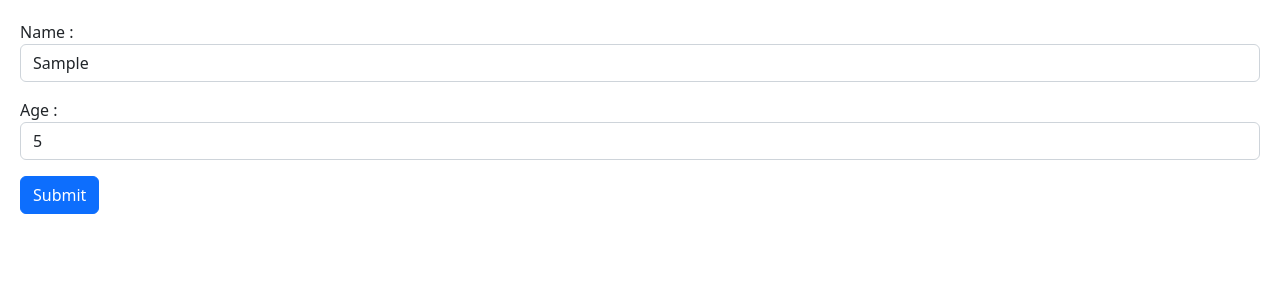
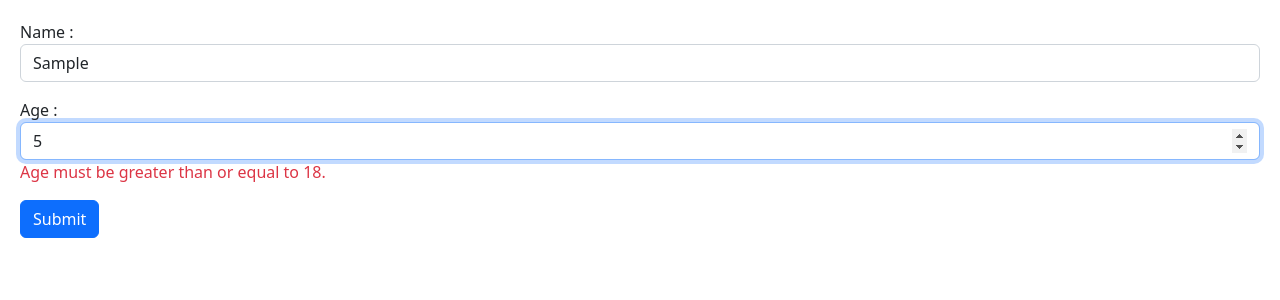
Before and after one commit to Murugananthstr/FullCourseReact18withTypeScript, a React (Vite) app in the folder react-app/: page / in a window 1280 px wide. Both pictures are taken after typing "Sample", "5" into the empty fields and a click on the button "Submit". Shown: the top 300 px of the page. Built offline with nearby package versions, Linux system fonts and the light colour scheme.

Commit message:
Schema based validation, Type Interference, custom validation taken care here

```diff
--- a/react-app/package.json
+++ b/react-app/package.json
@@ -9,13 +9,15 @@
     "preview": "vite preview"
   },
   "dependencies": {
+    "@hookform/resolvers": "^2.9.11",
     "bootstrap": "^5.2.3",
     "immer": "^9.0.19",
     "react": "^18.2.0",
     "react-dom": "^18.2.0",
     "react-hook-form": "7.43",
     "react-icons": "^4.7.1",
-    "styled-components": "^6.0.8"
+    "styled-components": "^6.0.8",
+    "zod": "^3.20.6"
   },
   "devDependencies": {
     "@types/react": "^18.0.27",
--- a/react-app/src/components/Form.tsx
+++ b/react-app/src/components/Form.tsx
@@ -1,16 +1,26 @@
 import { FieldValues, useForm } from "react-hook-form";
+import * as z from "zod";
+import { zodResolver } from "@hookform/resolvers/zod";
 
-interface FormData {
-  name: string;
-  age: number;
-}
+const schema = z.object({
+  name: z
+    .string()
+    .min(5, { message: "Name must be atleast 5 characters" })
+    .max(50, { message: "This name cannot exceed more than 50 characters" }),
+  age: z
+    .number({ invalid_type_error: "Age field is required." })
+    .positive({ message: " Age should be positive number." })
+    .min(18, { message: "Age must be greater than or equal to 18." }),
+});
+
+type FormData = z.infer<typeof schema>;
 
 const Form = () => {
   const {
     register,
     handleSubmit,
     formState: { errors },
-  } = useForm<FormData>(); // formState : {errors } this is called nested destructring
+  } = useForm<FormData>({ resolver: zodResolver(schema) });
 
   const onSubmit = (data: FieldValues) => {
     console.log(data);
@@ -25,13 +35,10 @@ const Form = () => {
         <input
           id="name"
           type="text"
-          {...register("name", { required: true, minLength: 5 })}
+          {...register("name")}
           className="form-control"
         />
-        <p className="text-danger">
-          {errors?.name?.type == "required" && "Please enter the name"}
-          {errors?.name?.type == "minLength" && "The Name fields is required"}
-        </p>
+        {errors.name && <p className="text-danger">{errors.name.message}</p>}
       </div>
       <div className="mb-3">
         <label htmlFor="Age" className="for-label">
@@ -40,12 +47,10 @@ const Form = () => {
         <input
           id="Age"
           type="number"
-          {...register("age", { required: true, minLength: 1 })}
+          {...register("age", { valueAsNumber: true })}
           className="form-control"
         />
-        <p className="text-danger">
-          {errors?.age?.type == "required" && "Please enter the age"}
-        </p>
+        {errors.age && <p className="text-danger">{errors.age.message}</p>}
       </div>
       <button type="submit" className="btn btn-primary">
         Submit
```
Also changed, not shown: 2 other files (tests, documents, lock files or other folders).
